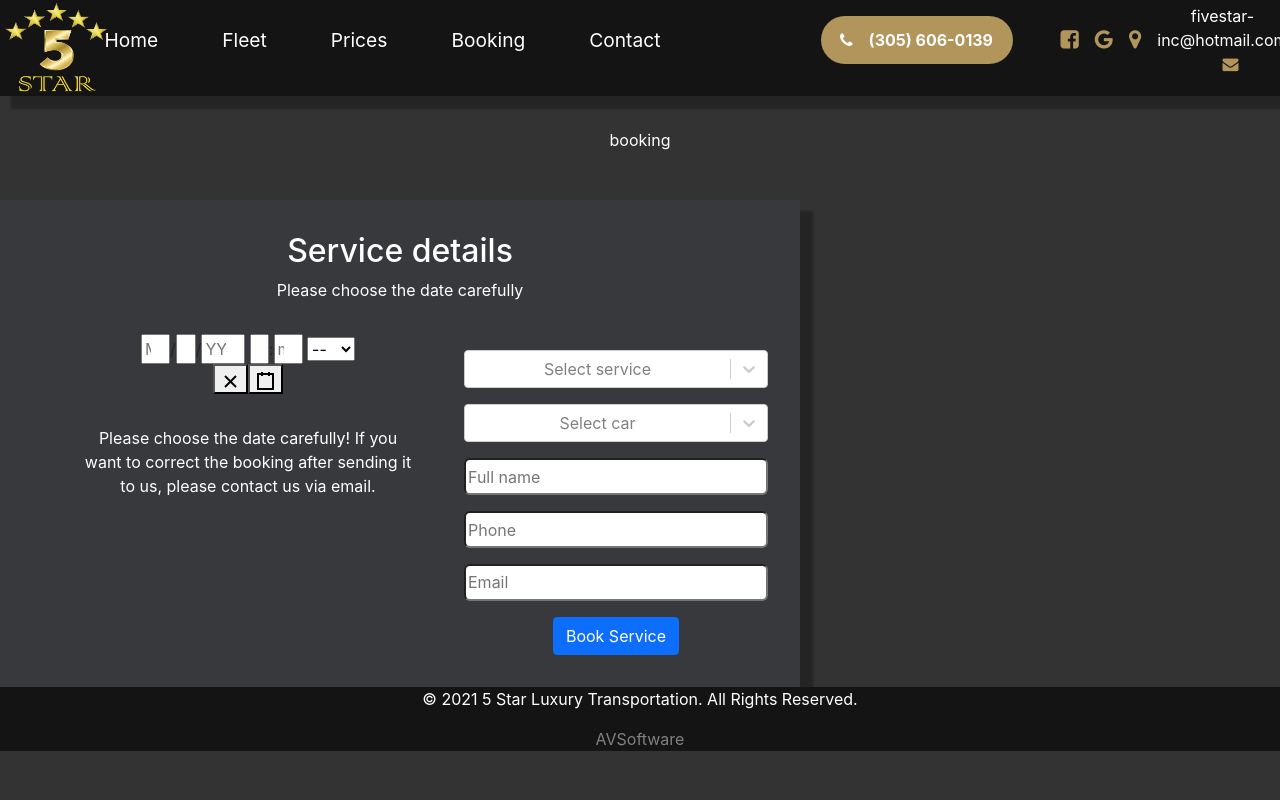
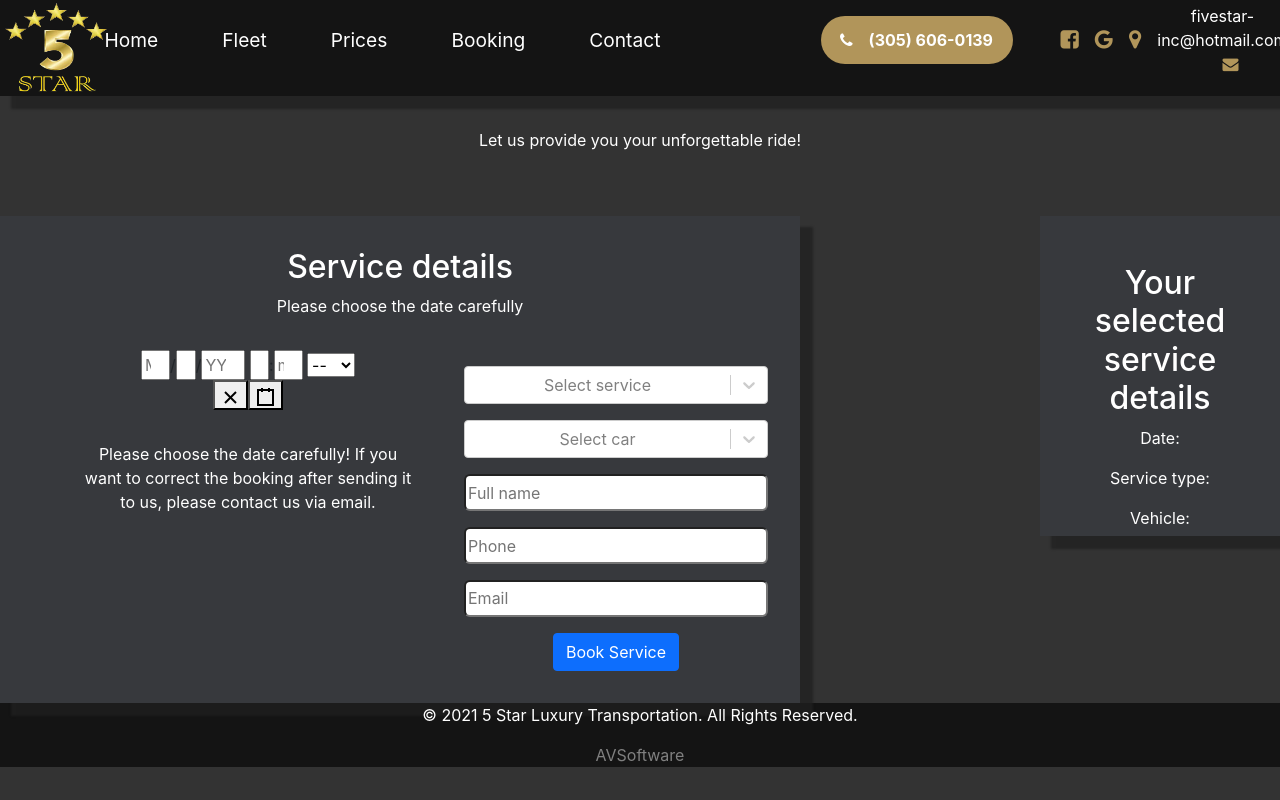
Before and after one commit to viktorferenczi/LuxuryTransportation, a React (Create React App) app: page /booking in a window 1280 px wide. Built offline with nearby package versions, Linux system fonts and the light colour scheme.

Commit message:
booking page fix

```diff
--- a/src/pages/BookingPage.js
+++ b/src/pages/BookingPage.js
@@ -1,14 +1,52 @@
 import { Header } from "../components/Header/Header";
 import { Footer } from "../components/Footer/Footer";
 import { ServiceChooser } from "../components/BookingPage/ServiceChooser";
+import { ChoosenService } from "../components/BookingPage/ChoosenService";
+
+import { useState } from "react";
 
 export const BookingPage = () => {
+
+     // Inputs
+     const [service,setService] = useState("");
+     const [car,setCar] = useState("");
+     const [date,setDate] = useState("");
+
+    // we need to extract this data from here to somewhere safe and refact this code but its too late night for that sh*t
+
+    //User ID    user_NI2YtL4qPeOue4aib0abR
+    //Access Token de1d93e023ead83a86aef750ee23d4d7
+    //Template ID template_u2b0o8d
+    //Service ID service_nxyq4yu
+
+        //init("user_NI2YtL4qPeOue4aib0abR");
+
+        //emailjs.send('service_nxyq4yu','template_u2b0o8d', templateParams, 'user_NI2YtL4qPeOue4aib0abR')
+         ////   .then((response) => {
+          //     setShow(true);
+          //  }, (err) => {
+           //     alert('We were unable to send your message! Please call us!');
+           // });
+
+
     return(
         <div style={{marginTop:"8rem"}}>
             <Header/>
-            <p>booking</p>
-            <ServiceChooser/>
-            <Footer/>
+            <p>Let us provide you your unforgettable ride!</p>
+            <div style={{display:'flex',flexDirection:'row'}}>
+                <ServiceChooser
+                    onSetDate={setDate}
+                    onSetService={setService}
+                    onSetCar={setCar}
+                />
+                <ChoosenService
+                    date={date}
+                    service={service}
+                    car={car}
+                />
+            </div>
+
+           <Footer/>
         </div>
     )
 }
```
